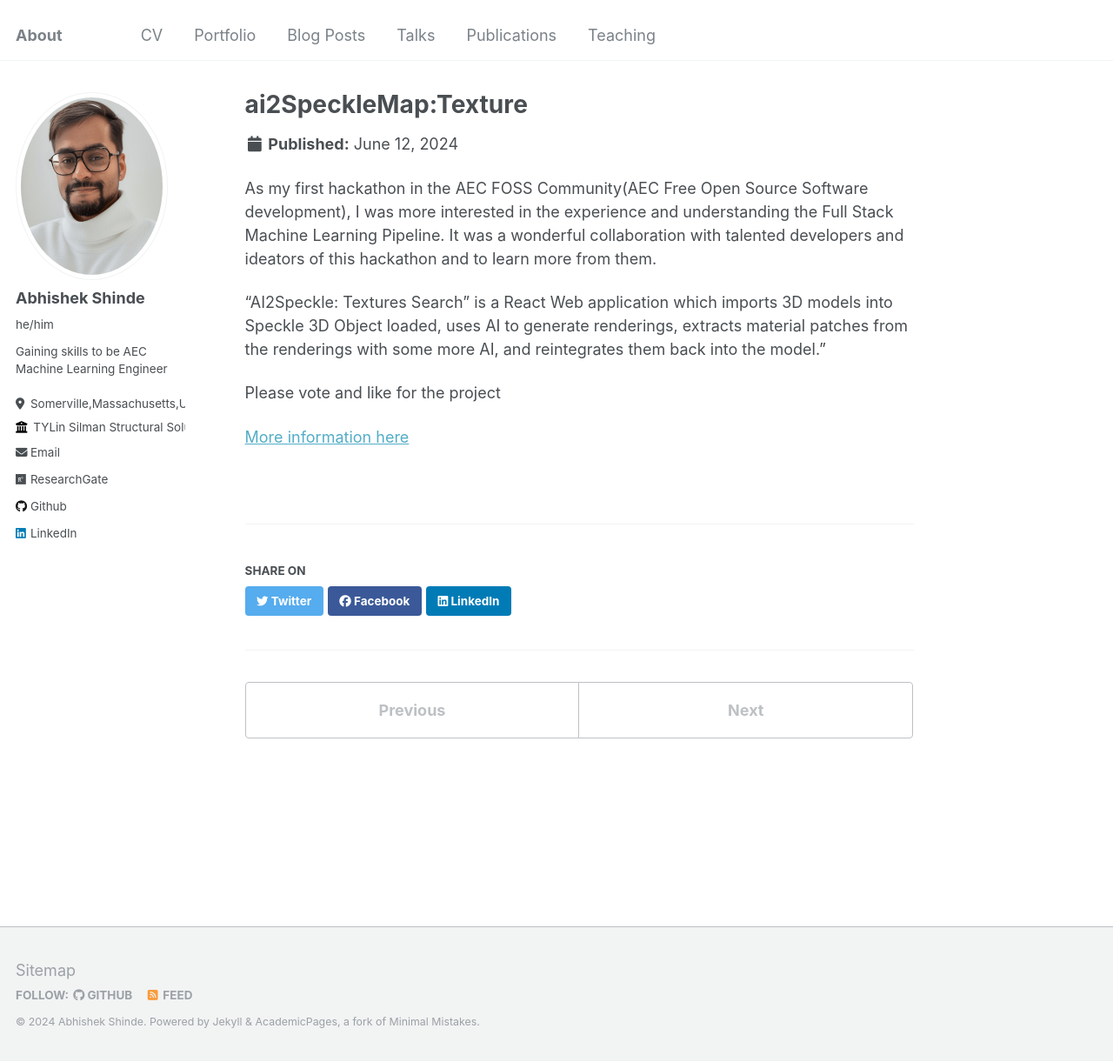
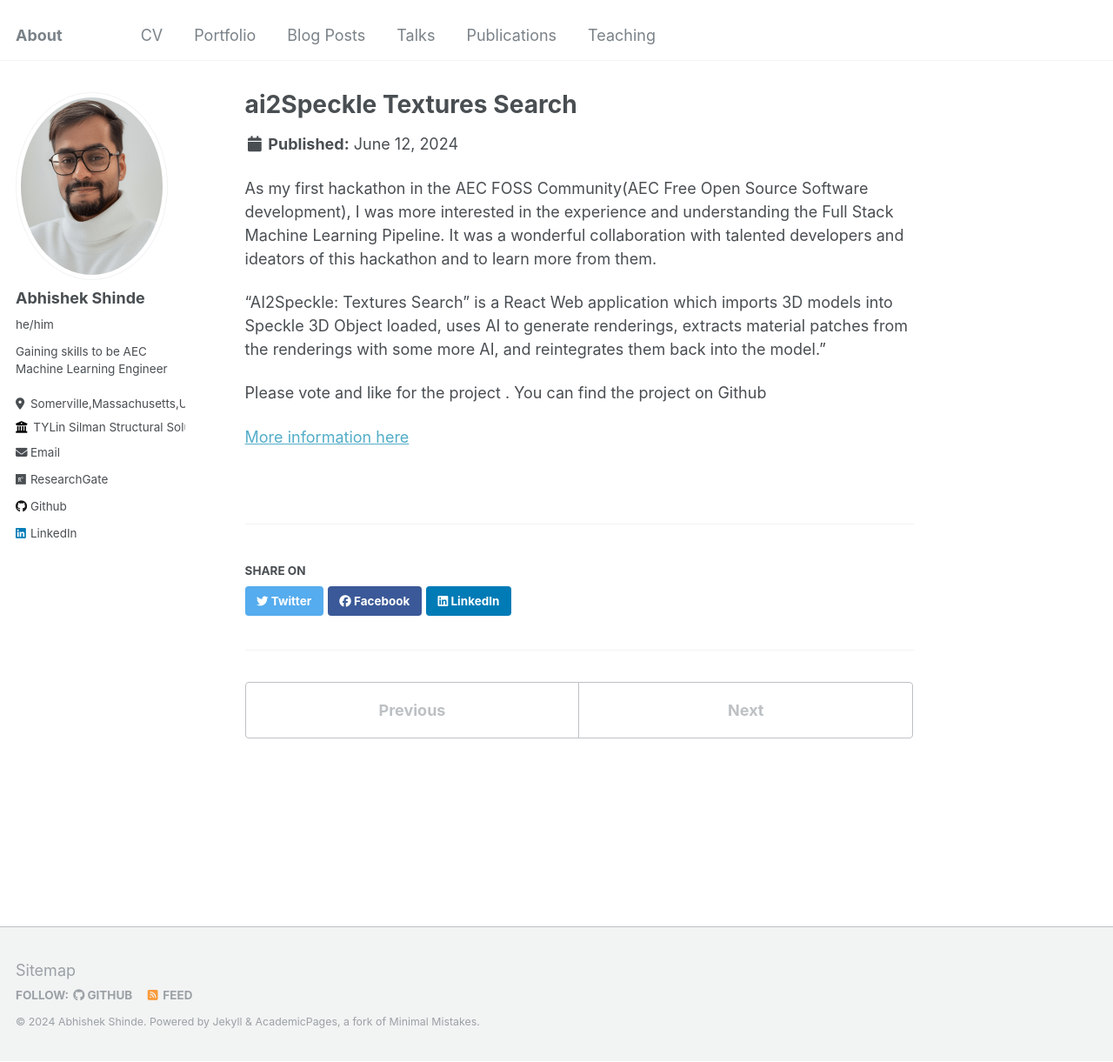
Before and after one commit to InquisitiveAS/InquisitiveAS.github.io, a Jekyll site: the page built from _portfolio/portfolio-3.md, in a window 1280 px wide and 1221 px high. Shown: the whole window at 87% size. Built offline with Jekyll 4.4.1, drawn with Linux system fonts in a browser that asks for light colours.

Commit message:
Update portfolio project 3

```diff
--- a/_portfolio/portfolio-3.md
+++ b/_portfolio/portfolio-3.md
@@ -1,6 +1,6 @@
 ---
-title: "ai2SpeckleMap:Texture"
-excerpt: "WIP<br/><img src='/images/wip_portfolio_logo.png'>"
+title: "ai2Speckle Textures Search"
+excerpt: "Beyond Speckleverse 2024 Hackathon<br/><img src='/images/wip_portfolio_logo.png'>"
 collection: portfolio
 ---
 
@@ -16,6 +16,6 @@
 
 "AI2Speckle: Textures Search" is a React Web application which imports 3D models into Speckle 3D Object loaded, uses AI to generate renderings, extracts material patches from the renderings with some more AI, and reintegrates them back into the model."
 
-Please vote and like for the project
+Please vote and like for the project . You can find the project on Github
 
 [More information here](https://devpost.com/software/ai2speckle-textures-search)
```
